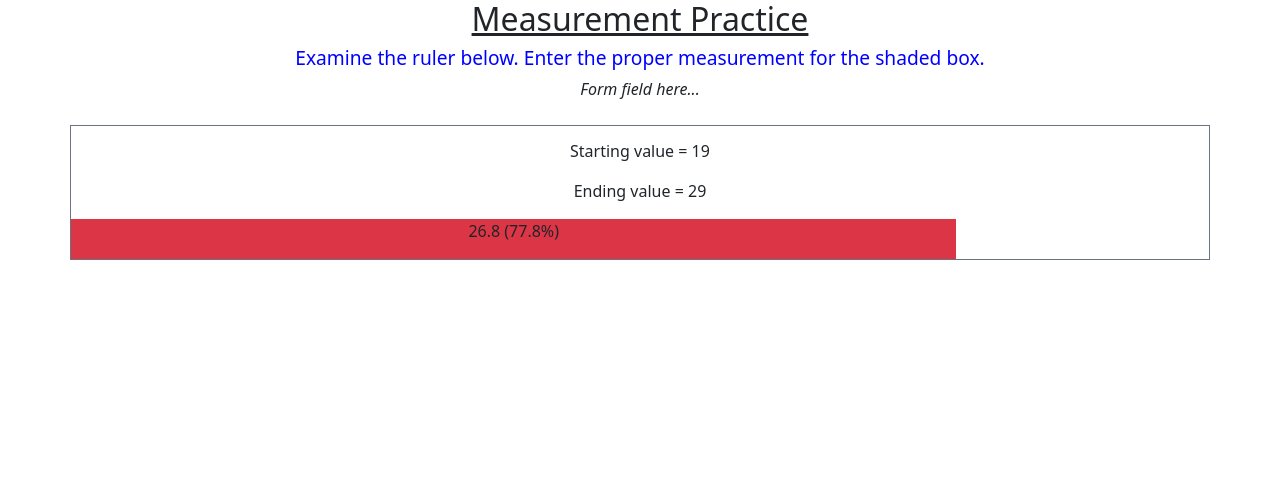
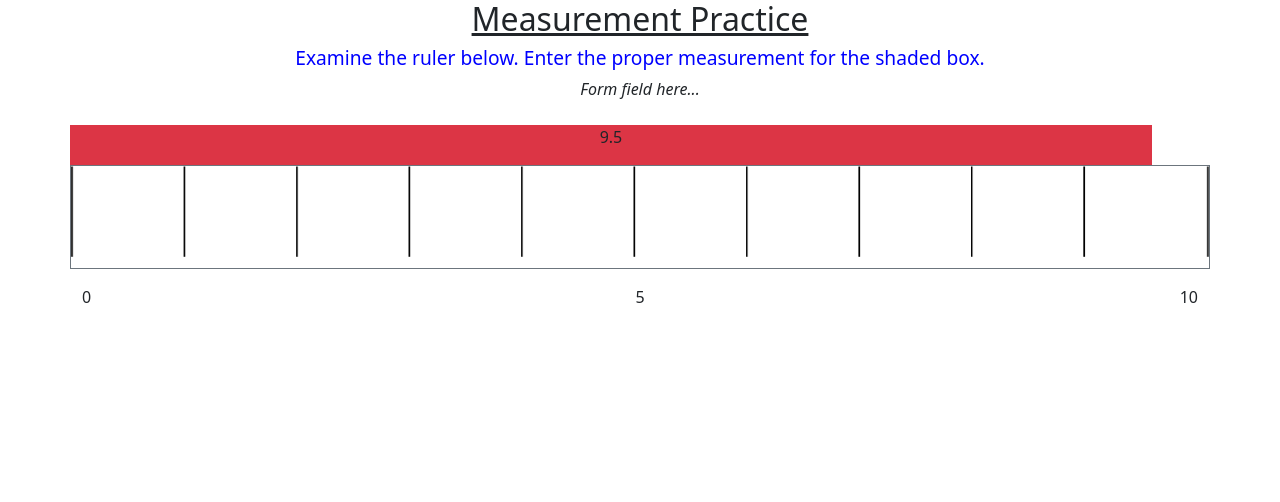
Before and after one commit to jimflores5/Measurement, a Flask app: page /measurement_practice in a window 1280 px wide. Shown: the top 502 px of the page. Run offline with Flask 3, Linux system fonts and the light colour scheme.

Commit message:
Configured ruler and variable object length display.

```diff
--- a/main.py
+++ b/main.py
@@ -13,11 +13,23 @@ def index():
 @app.route('/measurement_practice')
 def measurement():
     num_divisions = random.choice([1, 10, 100])
-    starting_value = random.randint(0,101)
-    end_value = starting_value + num_divisions
-    wide = round(random.uniform(starting_value, end_value-1)/end_value*100,1)
-    object_length = round(starting_value + wide/100*num_divisions,1)
-    return render_template('measurement_practice.html',title='Measurement Practice', wide = wide, start_value = starting_value, end_value = end_value, object_length = object_length)
+    if num_divisions == 100:
+        num_decimals = 2
+    elif num_divisions == 10:
+        num_decimals = 1
+    else:
+        num_decimals = 0
+    # starting_value = random.randint(0,101)
+    starting_value = 0
+    # end_value = starting_value + num_divisions
+    end_value = 10
+    # wide = round(random.uniform(starting_value, end_value-1)/end_value*100,2)
+    # object_length = round(starting_value + wide/100*num_divisions,2)
+    object_length = round(random.uniform(starting_value+0.3, end_value),num_decimals)
+    wide = round(9.96*object_length+0.261, 1)
+    return render_template('measurement_practice.html',title='Measurement Practice',
+        wide = wide, start_value = starting_value, end_value = end_value,
+        object_length = object_length, num_divisions = num_divisions)
 
 if __name__ == '__main__':
     app.run()
--- a/static/style.css
+++ b/static/style.css
@@ -47,6 +47,11 @@
 .left-side-label {
     display: inline-block;
     text-align: right;
+}
+
+.right-side-label {
+    display: inline-block;
+    text-align: left;
 }
 
 .radio-label {
--- a/templates/measurement_practice.html
+++ b/templates/measurement_practice.html
@@ -9,12 +9,34 @@
         <em>Form field here...</em>
     </section>
     <br>
-    <section class="container text-center border border-secondary" style="padding-top: 1%;">
+    <section class="container text-center">
         <div class="row">
-            <p>Starting value = {{start_value}}</p>
-            <p>Ending value = {{end_value}}</p>
             <div class="bg-danger" style="max-width: {{wide}}%">
-                <p>{{object_length}} ({{wide}}%)</p>
+                <p>{{object_length}}</p>
+            </div>
+        </div>
+        <div class="row">
+            <figure class="col-12 border border-secondary" style="padding:0px">
+                {% if num_divisions == 100 %}
+                    <img src="{{url_for('static', filename='100_scale.png')}}" class="figure-img img-fluid" alt="Scale showing 100 marks.">
+                {% elif num_divisions == 10 %}
+                    <img src="{{url_for('static', filename='10_scale.png')}}" class="figure-img img-fluid" alt="Scale showing 100 marks.">
+                {% else %}
+                    <img src="{{url_for('static', filename='1_scale.png')}}" class="figure-img img-fluid" alt="Scale showing 100 marks.">
+                {% endif %}
+            </figure>
+        </div>
+    </section>
+    <section class="container text-center">
+        <div class="row">
+            <div class="col-1 right-side-label">
+                <p>{{start_value}}</p>
+            </div>
+            <figure class="col-10">
+                <p class="text-center">{{(end_value - start_value)//2 + start_value}}</p>
+            </figure>
+            <div class="col-1 left-side-label">
+                <p>{{end_value}}</p>
             </div>
         </div>
     </section>
```
Also changed, not shown: static/100_scale.png (added), static/10_scale.png (added), static/1_scale.png (added), static/ruler_100.png (added).
